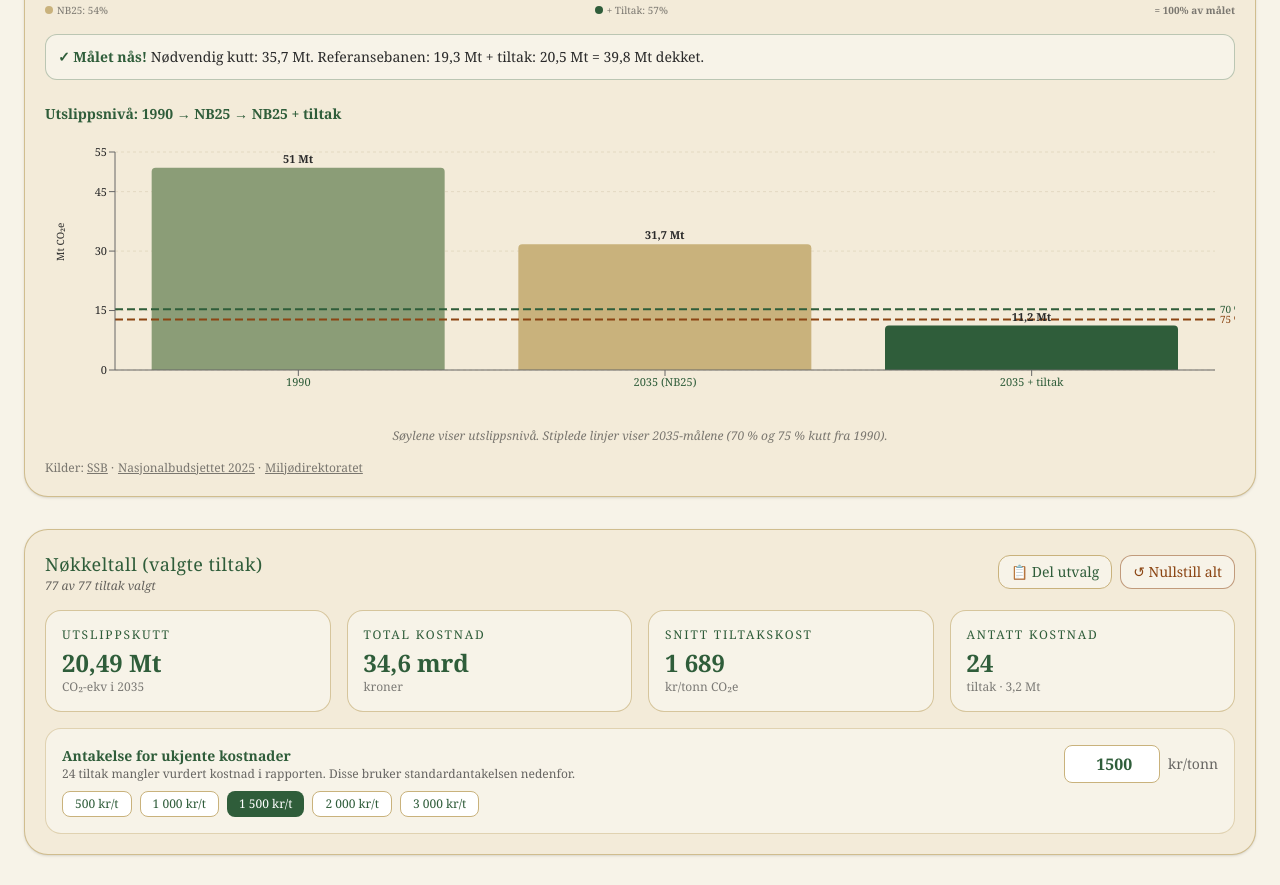
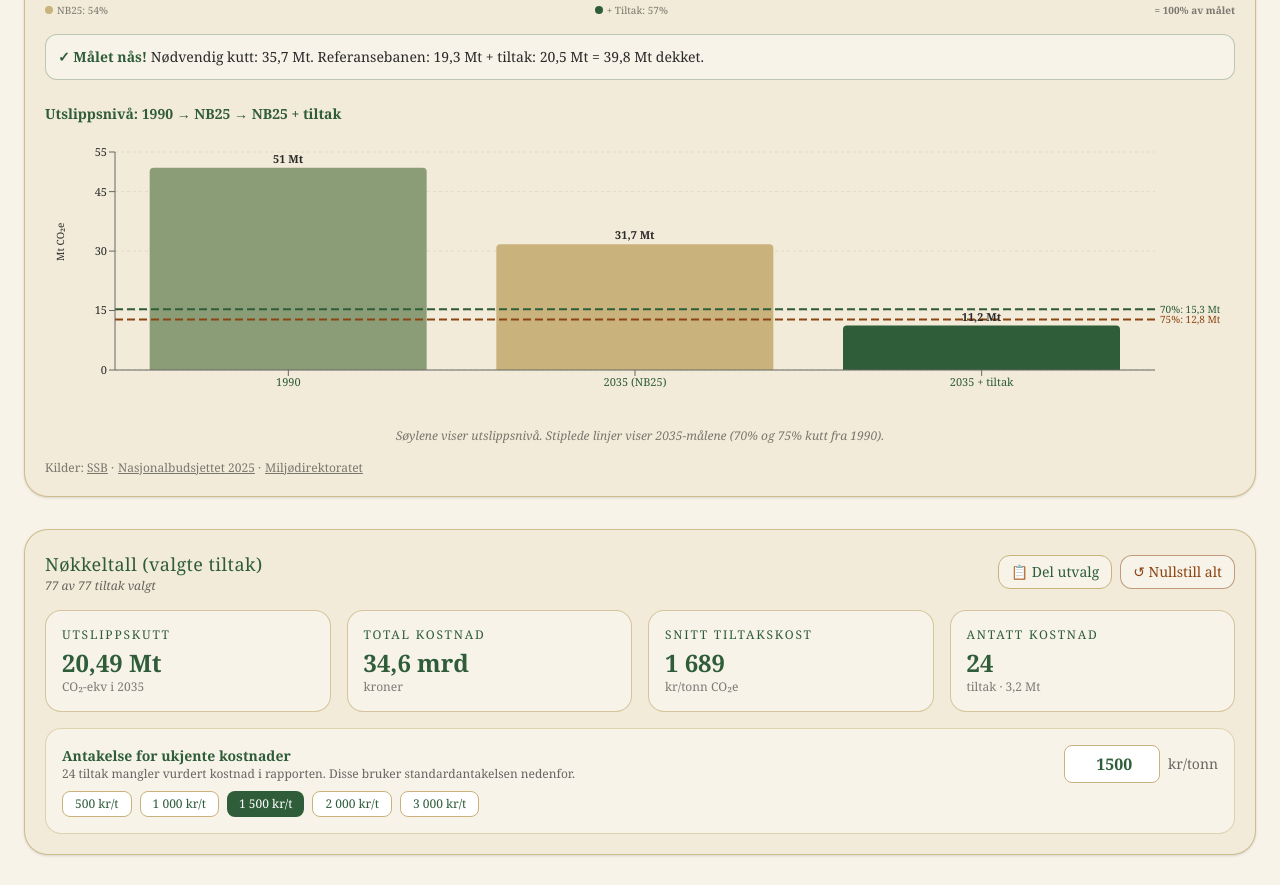
Before and after one commit to ollholl/klimatiltak-2025, a React (Vite) app: page / in a window 1280 px wide. Shown: the part 900-1785 px from the top of the page. Built offline with nearby package versions, Linux system fonts and the light colour scheme.

Commit message:
Fiks graf-labels: økt høyremargin og fjernet mellomrom i prosent

```diff
--- a/src/App.jsx
+++ b/src/App.jsx
@@ -869,7 +869,7 @@ export default function KlimakurPrestigeDashboard() {
               <h4 className="text-sm font-semibold text-[#2F5D3A] mb-2">Utslippsnivå: 1990 → NB25 → NB25 + tiltak</h4>
               <div className="h-64 sm:h-72">
                 <ResponsiveContainer width="100%" height="100%">
-                  <ComposedChart data={emissionsChartData} margin={{ top: 20, right: 20, bottom: 20, left: 10 }}>
+                  <ComposedChart data={emissionsChartData} margin={{ top: 20, right: 80, bottom: 20, left: 10 }}>
                     <CartesianGrid strokeDasharray="3 3" stroke="#CBBF9F" strokeOpacity={0.4} vertical={false} />
                     <XAxis dataKey="label" tick={{ fontSize: 11, fill: "#2F5D3A" }} />
                     <YAxis
@@ -886,7 +886,7 @@ export default function KlimakurPrestigeDashboard() {
                       strokeWidth={2}
                       strokeDasharray="8 4"
                       label={{
-                        value: `70 %: ${nb(CLIMATE_CONTEXT.targets["70% kutt"].level, 1)} Mt`,
+                        value: `70%: ${nb(CLIMATE_CONTEXT.targets["70% kutt"].level, 1)} Mt`,
                         position: 'right',
                         fontSize: 10,
                         fill: "#2F5D3A"
@@ -900,7 +900,7 @@ export default function KlimakurPrestigeDashboard() {
                       strokeWidth={2}
                       strokeDasharray="8 4"
                       label={{
-                        value: `75 %: ${nb(CLIMATE_CONTEXT.targets["75% kutt"].level, 1)} Mt`,
+                        value: `75%: ${nb(CLIMATE_CONTEXT.targets["75% kutt"].level, 1)} Mt`,
                         position: 'right',
                         fontSize: 10,
                         fill: "#8B4513"
@@ -923,7 +923,7 @@ export default function KlimakurPrestigeDashboard() {
                 </ResponsiveContainer>
               </div>
               <p className="text-xs text-[#2A2A2A]/60 mt-2 text-center italic">
-                Søylene viser utslippsnivå. Stiplede linjer viser 2035-målene (70 % og 75 % kutt fra 1990).
+                Søylene viser utslippsnivå. Stiplede linjer viser 2035-målene (70% og 75% kutt fra 1990).
               </p>
             </div>
 
```
